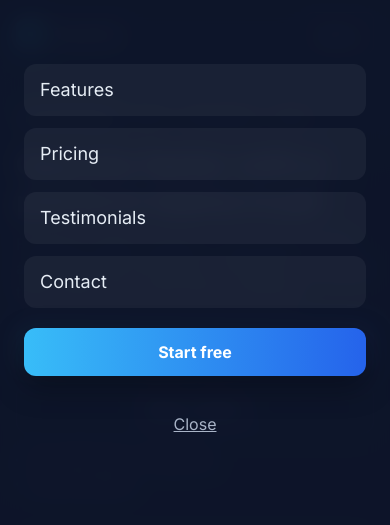
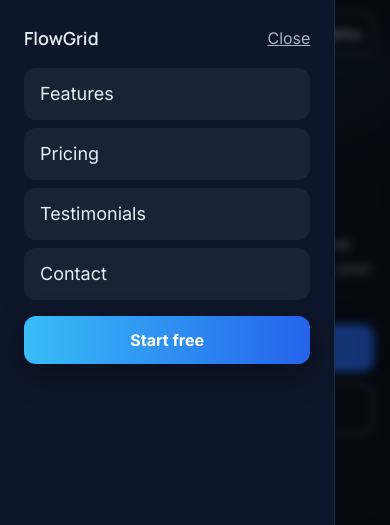
Before and after one commit to DanielSabino-EasyWork/Landing-Startup, a plain HTML site: page index.html in a window 390 px wide. Both pictures are taken after a click on the button "Menu". Shown: the top 525 px of the page. Drawn offline with nearby package versions, Linux system fonts and the light colour scheme.

Commit message:
fix menu

```diff
--- a/ScripsCSS.js
+++ b/ScripsCSS.js
@@ -1,4 +1,4 @@
- tailwind.config = {
+tailwind.config = {
       darkMode: 'class',
       theme: {
         extend: {
--- a/T-scrips.js
+++ b/T-scrips.js
@@ -5,39 +5,43 @@
     // Dynamic year
     $('#year').textContent = new Date().getFullYear();
 
-    // Mobile menu open/close + scroll lock (robust + resize-safe)
+    // Mobile menu open/close + scroll lock (off-canvas drawer)
     const htmlEl = document.documentElement;
     const menuBtn = $('#menuBtn');
-    const menuOverlay = $('#mobileMenu');
+    const drawer = $('#mobileDrawer');
+    const backdrop = $('#menuBackdrop');
     const menuClose = $('#menuClose');
     let isMenuOpen = false;
+
     function setMenu(open){
       isMenuOpen = open;
-      menuOverlay.classList.toggle('hidden', !open);
-      menuOverlay.toggleAttribute('inert', !open);
-      menuOverlay.setAttribute('aria-hidden', String(!open));
+      drawer.classList.toggle('-translate-x-full', !open);
+      drawer.classList.toggle('translate-x-0', open);
+      drawer.toggleAttribute('inert', !open);
+      drawer.setAttribute('aria-hidden', String(!open));
+      backdrop.classList.toggle('hidden', !open);
       htmlEl.classList.toggle('overflow-hidden', open);
       menuBtn?.setAttribute('aria-expanded', String(open));
       menuBtn?.setAttribute('aria-label', open ? 'Close menu' : 'Open menu');
       if(open){
-        const first = menuOverlay.querySelector('a, button');
+        const first = drawer.querySelector('a, button');
         first?.focus();
       }
     }
+
     menuBtn?.addEventListener('click', ()=> setMenu(!isMenuOpen));
-    menuOverlay?.addEventListener('click', (e)=>{ if(e.target === menuOverlay) setMenu(false); });
+    backdrop?.addEventListener('click', ()=> setMenu(false));
     menuClose?.addEventListener('click', ()=> setMenu(false));
     document.addEventListener('keydown', (e)=>{ if(e.key==='Escape') setMenu(false); });
+
+    // Close when clicking any nav link inside the drawer
+    drawer?.querySelectorAll('a[href^="#"]').forEach(a => { a.addEventListener('click', ()=> setMenu(false)); });
 
     // Auto-close when resizing to desktop (>= md)
     const mql = window.matchMedia('(min-width: 768px)');
     const onBp = (e)=>{ if(e.matches) setMenu(false); };
     try { mql.addEventListener('change', onBp); } catch(_) { mql.addListener(onBp); }
     let rto; window.addEventListener('resize', ()=>{ clearTimeout(rto); rto = setTimeout(()=>{ if(window.innerWidth >= 768) setMenu(false); }, 150); });
-    // Close menu when any nav link is clicked (so content is visible immediately)
-    menuOverlay?.querySelectorAll('a[href^="#"]').forEach(a => {
-      a.addEventListener('click', () => setMenu(false));
-    });
 
     // Testimonials slider
     const slides = $('#slides');
--- a/index.html
+++ b/index.html
@@ -46,8 +46,27 @@
     </div>
   </header>
 
+  <!-- Off-canvas mobile drawer (slides in from left) -->
+  <div id="menuBackdrop" class="hidden md:hidden fixed inset-0 z-[110] bg-black/50 backdrop-blur-sm"></div>
+  <aside id="mobileDrawer" class="md:hidden fixed inset-y-0 left-0 z-[120] w-[86%] max-w-sm bg-base-800 border-r border-white/10 transform -translate-x-full transition-transform duration-300 will-change-transform" role="dialog" aria-modal="true" aria-label="Mobile menu" aria-hidden="true" inert>
+    <div class="h-full flex flex-col">
+      <div class="px-6 pt-6 pb-4 flex items-center justify-between">
+        <span class="font-display text-lg">FlowGrid</span>
+        <button id="menuClose" class="text-text-muted underline">Close</button>
+      </div>
+      <nav class="px-6 pb-6 grid gap-2" aria-label="Mobile">
+        <a class="text-lg px-4 py-3 rounded-xl transition bg-white/5 hover:bg-white/10 hover:-translate-y-0.5 hover:ring-1 hover:ring-sky-300/40 focus-visible:ring-2 focus-visible:ring-sky-300/60 motion-reduce:transition-none" href="#features">Features</a>
+        <a class="text-lg px-4 py-3 rounded-xl transition bg-white/5 hover:bg-white/10 hover:-translate-y-0.5 hover:ring-1 hover:ring-sky-300/40 focus-visible:ring-2 focus-visible:ring-sky-300/60 motion-reduce:transition-none" href="#pricing">Pricing</a>
+        <a class="text-lg px-4 py-3 rounded-xl transition bg-white/5 hover:bg-white/10 hover:-translate-y-0.5 hover:ring-1 hover:ring-sky-300/40 focus-visible:ring-2 focus-visible:ring-sky-300/60 motion-reduce:transition-none" href="#testimonials">Testimonials</a>
+        <a class="text-lg px-4 py-3 rounded-xl transition bg-white/5 hover:bg-white/10 hover:-translate-y-0.5 hover:ring-1 hover:ring-sky-300/40 focus-visible:ring-2 focus-visible:ring-sky-300/60 motion-reduce:transition-none" href="#contact">Contact</a>
+        <a class="mt-2 inline-flex items-center justify-center gap-2 font-bold text-white px-4 py-3 rounded-xl shadow-soft bg-gradient-to-r from-sky-400 to-blue-600 hover:scale-[1.02] hover:shadow-lg focus-visible:outline-none focus-visible:ring-2 focus-visible:ring-sky-300/60 motion-reduce:transition-none" href="#pricing">Start free</a>
+      </nav>
+    </div>
+  </aside>
+
+
   <!-- Mobile menu overlay (moved outside header to avoid stacking/filter stacking-context issues) -->
-  <div id="mobileMenu" class="hidden md:hidden fixed inset-0 z-[120] bg-base-800/95 backdrop-blur-md" role="dialog" aria-modal="true" aria-label="Mobile menu" aria-hidden="true" inert>
+  <div id="mobileMenu_old" class="hidden md:hidden fixed inset-0 z-[120] bg-base-800/95 backdrop-blur-md" role="dialog" aria-modal="true" aria-label="Mobile menu" aria-hidden="true" inert>
     <div class="max-w-md mx-auto px-6 pt-16 pb-8 flex flex-col gap-3">
       <a class="text-lg px-4 py-3 rounded-xl transition bg-white/5 hover:bg-white/10 hover:-translate-y-0.5 hover:ring-1 hover:ring-sky-300/40 focus-visible:ring-2 focus-visible:ring-sky-300/60 motion-reduce:transition-none" href="#features">Features</a>
       <a class="text-lg px-4 py-3 rounded-xl transition bg-white/5 hover:bg-white/10 hover:-translate-y-0.5 hover:ring-1 hover:ring-sky-300/40 focus-visible:ring-2 focus-visible:ring-sky-300/60 motion-reduce:transition-none" href="#pricing">Pricing</a>
```
